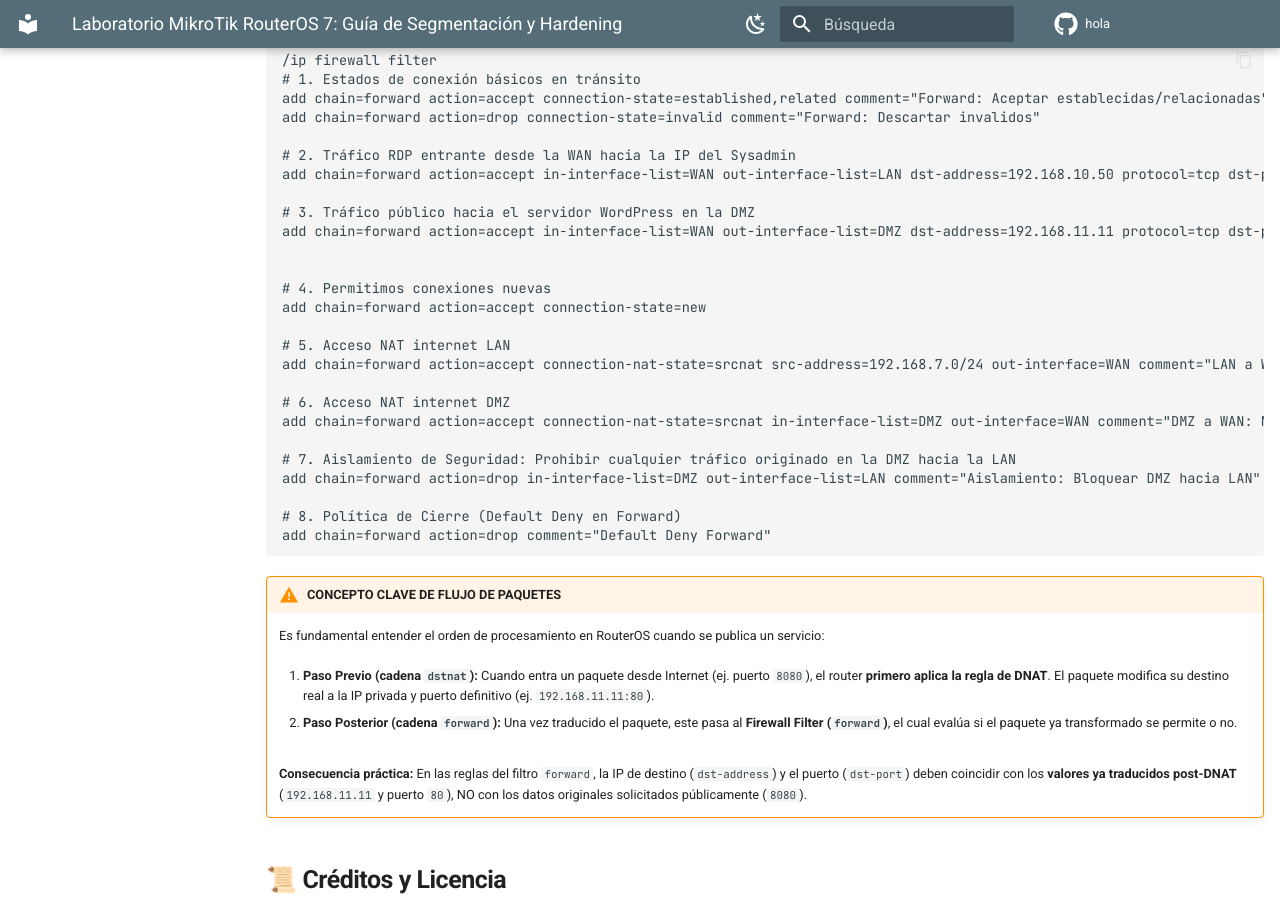
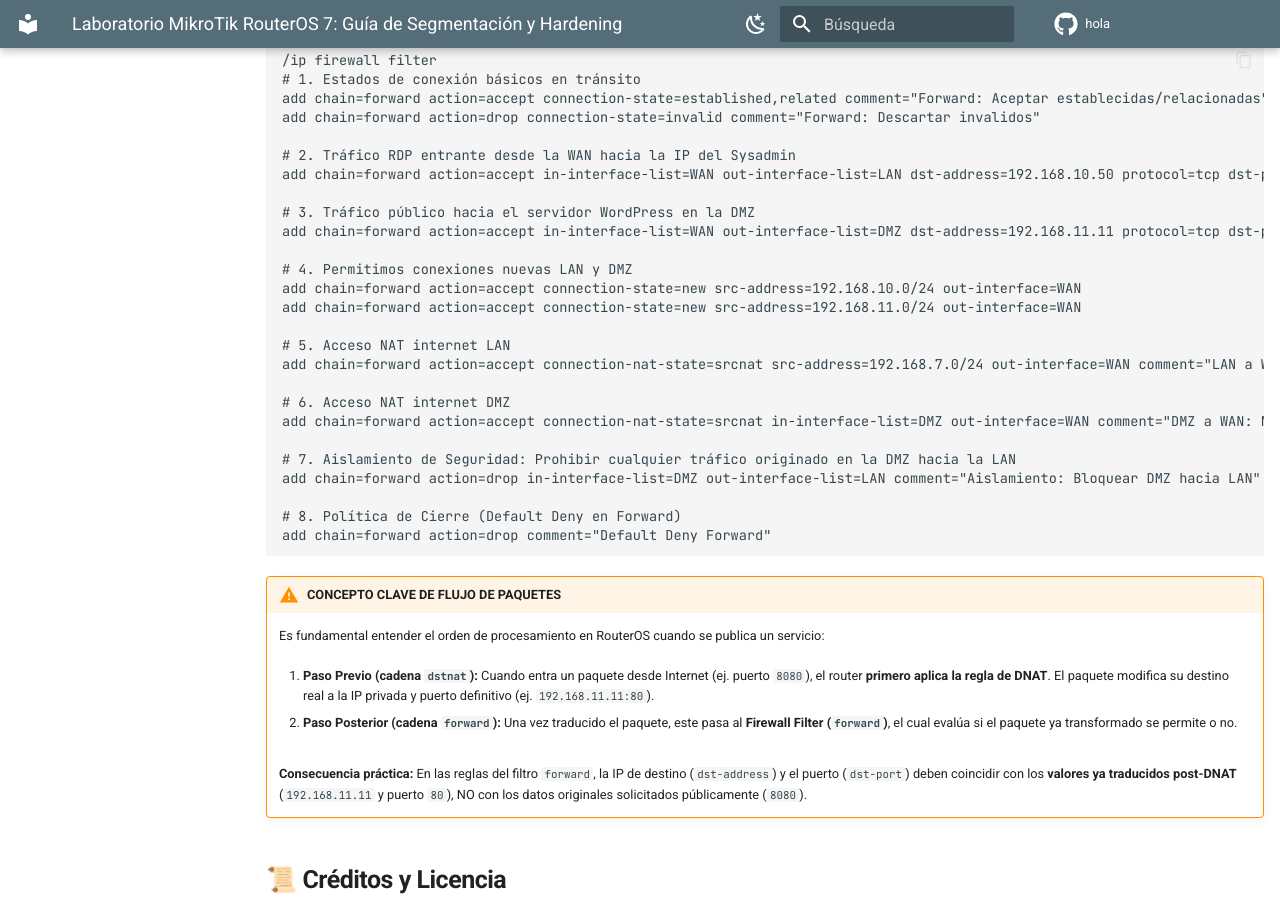
Before and after one commit to fcuadradoa01/hola, an MkDocs documentation site: the page built from docs/redes/lab-mikrotik-hardening-v2.md, in a window 1280 px wide and 900 px high, scrolled down 4537 px. Built offline with MkDocs 1.6.1 and Material for MkDocs 9.7.7, drawn with Linux system fonts in a browser that asks for light colours; comment, search, counter and statistics services are not loaded.

Commit message:
MK mejora codigo firewall

```diff
--- a/docs/redes/lab-mikrotik-hardening-v2.md
+++ b/docs/redes/lab-mikrotik-hardening-v2.md
@@ -191,9 +191,9 @@ add chain=forward action=accept in-interface-list=WAN out-interface-list=LAN dst
 # 3. Tráfico público hacia el servidor WordPress en la DMZ
 add chain=forward action=accept in-interface-list=WAN out-interface-list=DMZ dst-address=192.168.11.11 protocol=tcp dst-port=80 comment="Forward: WAN a WordPress DMZ"
 
-
-# 4. Permitimos conexiones nuevas
-add chain=forward action=accept connection-state=new
+# 4. Permitimos conexiones nuevas LAN y DMZ
+add chain=forward action=accept connection-state=new src-address=192.168.10.0/24 out-interface=WAN
+add chain=forward action=accept connection-state=new src-address=192.168.11.0/24 out-interface=WAN
 
 # 5. Acceso NAT internet LAN
 add chain=forward action=accept connection-nat-state=srcnat src-address=192.168.7.0/24 out-interface=WAN comment="LAN a WAN: NAT Permitida"
```
